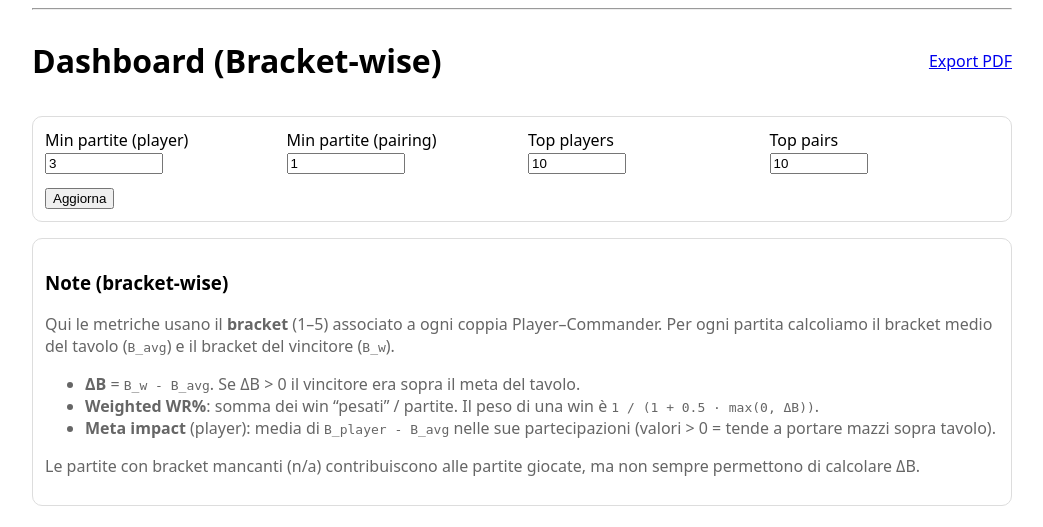
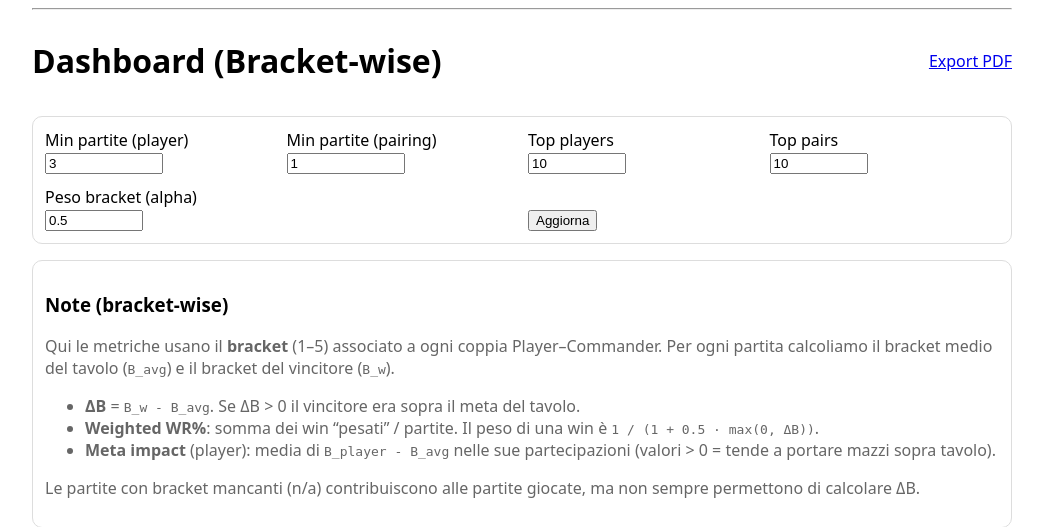
Before and after one commit to frpnz/commander-tracker, a FastAPI app: page /dashboard_mini_bracket in a window 1280 px wide. Shown: the part 46-573 px from the top of the page, without its empty margins (118-1161 px from the left). Run offline with FastAPI, Linux system fonts and the light colour scheme.

Commit message:
export pdf ok - alpha inseribile ok

```diff
--- a/app.py
+++ b/app.py
@@ -1188,6 +1188,7 @@ def dashboard_mini_bracket(
     min_pair: int = 1,
     top_players: int = 10,
     top_pairs: int = 10,
+    alpha: float = 0.5,
 ) -> HTMLResponse:
     """Bracket-wise mini dashboard (original /dashboard_mini remains unchanged)."""
     min_pg = max(1, int(min_pg))
@@ -1195,6 +1196,18 @@ def dashboard_mini_bracket(
     top_players = max(1, min(50, int(top_players)))
     top_pairs = max(1, min(50, int(top_pairs)))
 
+    # Bracket weight parameter (alpha) controls how strongly wins are down-weighted
+    # when the winner bracket is above the table average.
+    try:
+        alpha = float(alpha)
+    except Exception:
+        alpha = 0.5
+    # clamp to a sane range (allow 0 = no weighting)
+    if alpha < 0:
+        alpha = 0.0
+    if alpha > 5:
+        alpha = 5.0
+
     with get_session() as session:
         games = session.exec(select(Game)).all()
         entries = session.exec(select(GameEntry)).all()
@@ -1233,7 +1246,7 @@ def dashboard_mini_bracket(
         # win weight (only if computable)
         w = None
         if b_avg is not None and b_w is not None:
-            w = win_weight_from_delta(float(b_w) - float(b_avg))
+            w = win_weight_from_delta(float(b_w) - float(b_avg), alpha=alpha)
 
         if w is not None and winner:
             weighted_wins_by_player[winner] = weighted_wins_by_player.get(winner, 0.0) + w
@@ -1303,6 +1316,7 @@ def dashboard_mini_bracket(
             "min_pair": min_pair,
             "top_players": top_players,
             "top_pairs": top_pairs,
+            "alpha": alpha,
         },
         "playerWinrate": {
             "labels": [p for (p, _, _, _) in player_top],
--- a/templates/dashboard_mini_bracket.html
+++ b/templates/dashboard_mini_bracket.html
@@ -40,6 +40,11 @@
     </div>
 
     <div>
+      <label>Peso bracket (alpha)</label><br>
+      <input type="number" name="alpha" value="{{ chart_data.params.alpha }}" min="0" max="5" step="0.1" style="width:90px;">
+    </div>
+
+    <div>
       <button type="submit">Aggiorna</button>
     </div>
   </div>
@@ -54,7 +59,7 @@
   </p>
   <ul class="muted" style="margin-top:8px;">
     <li><b>ΔB</b> = <code>B_w - B_avg</code>. Se ΔB &gt; 0 il vincitore era sopra il meta del tavolo.</li>
-    <li><b>Weighted WR%</b>: somma dei win “pesati” / partite. Il peso di una win è <code>1 / (1 + 0.5 · max(0, ΔB))</code>.</li>
+    <li><b>Weighted WR%</b>: somma dei win “pesati” / partite. Il peso di una win è <code>1 / (1 + {{ chart_data.params.alpha }} · max(0, ΔB))</code>.</li>
     <li><b>Meta impact</b> (player): media di <code>B_player - B_avg</code> nelle sue partecipazioni (valori &gt; 0 = tende a portare mazzi sopra tavolo).</li>
   </ul>
   <p class="muted" style="margin-top:8px;">
```
